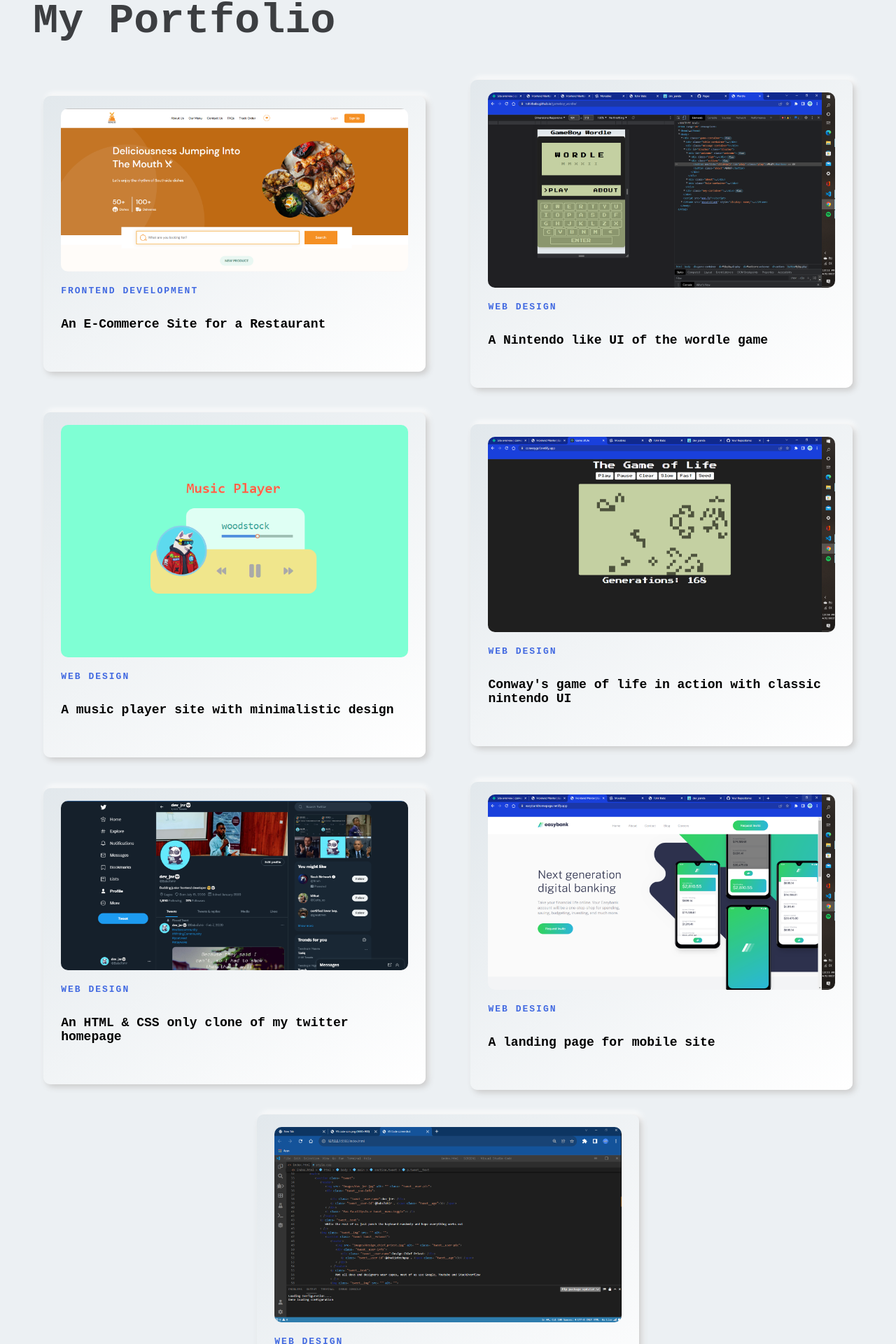
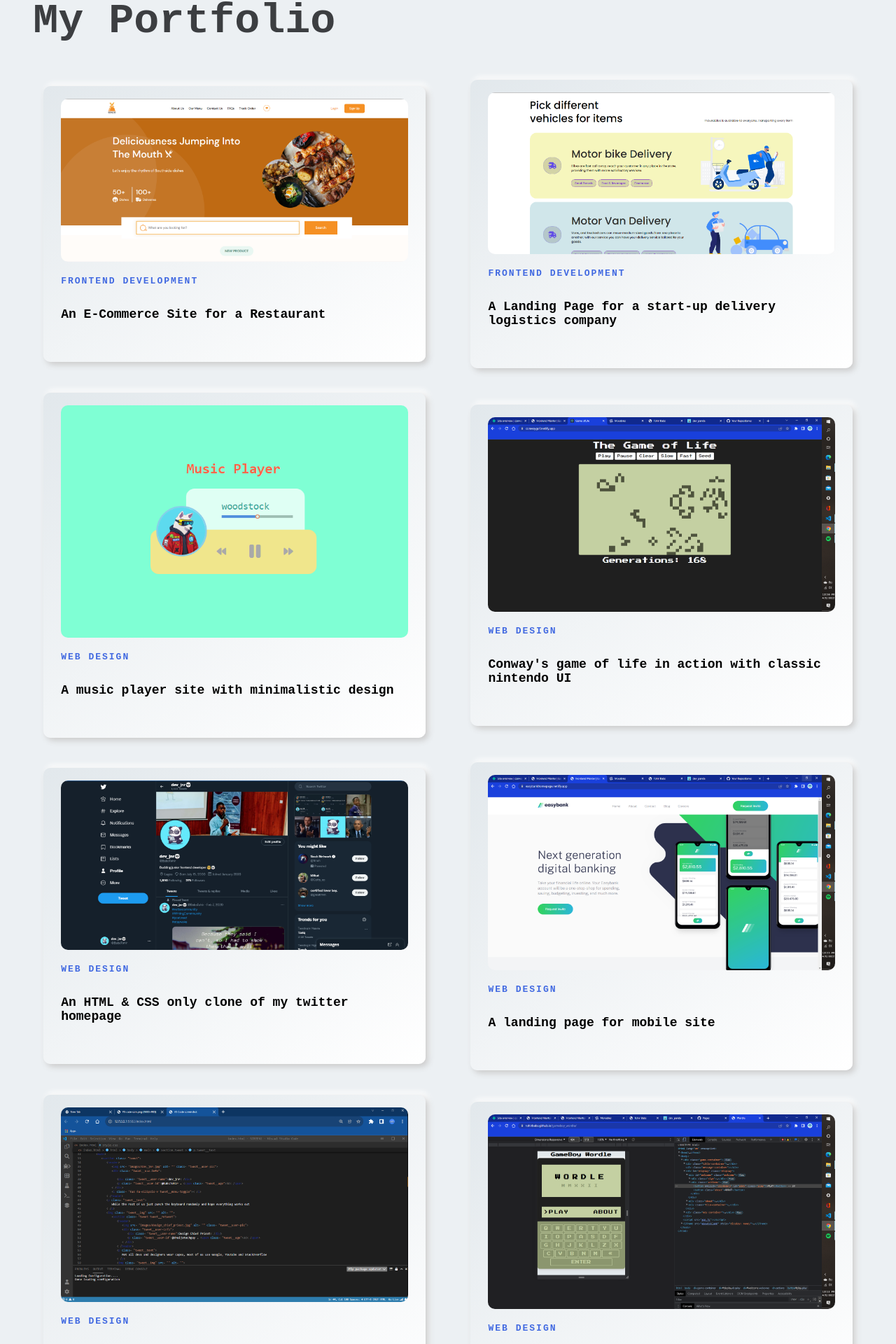
Before and after one commit to TohirBabs/devpanda, a React (Create React App) app: page / in a window 1280 px wide. Shown: the part 1776-3696 px from the top of the page at 70% size. Built offline with nearby package versions, Linux system fonts and the light colour scheme.

Commit message:
Portfolio update with moveables project

```diff
--- a/src/Components/Portfolio/Portfolio_data.js
+++ b/src/Components/Portfolio/Portfolio_data.js
@@ -8,17 +8,16 @@ const Portfolio_data = [
     about: "",
     link: "https://southsidefood.vercel.app/",
   },
-
   {
     id: 2,
-    category: "WEB DESIGN",
-    totalLikes: "143",
-    title: "A Nintendo like UI of the wordle game",
-    image: "/images/gameboy-wordle.png",
-    about:
-      "A fresh take on the UI of the very popular wordle game, which is just my way of making it a little bit more interesting with the classic nintendo nostalgic feel. the design is mobile view biased but im working on its responsiveness",
-    link: "https://tohirbabs.github.io/gameboy_wordle/",
+    category: "FRONTEND DEVELOPMENT",
+    totalLikes: "338",
+    title: "A Landing Page for a start-up delivery logistics company",
+    image: "/images/moveable2.png",
+    about: "",
+    link: "https://moveables.netlify.app/",
   },
+
   {
     id: 3,
     category: "WEB DESIGN",
@@ -67,6 +66,16 @@ const Portfolio_data = [
       "Some crazy idea I had while developing another project to try rendering my workspace window in HTML ans CSS only, pretty much like a screenshot of my window in my browser. This was developed for as desktop view so don't expect too much if you're using a mobile device.",
     link: "https://tohirbabs.github.io/visual-studio-screenshot/",
   },
+  {
+    id: 8,
+    category: "WEB DESIGN",
+    totalLikes: "143",
+    title: "A Nintendo like UI of the wordle game",
+    image: "/images/gameboy-wordle.png",
+    about:
+      "A fresh take on the UI of the very popular wordle game, which is just my way of making it a little bit more interesting with the classic nintendo nostalgic feel. the design is mobile view biased but im working on its responsiveness",
+    link: "https://tohirbabs.github.io/gameboy_wordle/",
+  },
 ];
 
 export default Portfolio_data;
```
Also changed, not shown: public/images/moveable1.png (added), public/images/moveable2.png (added).
